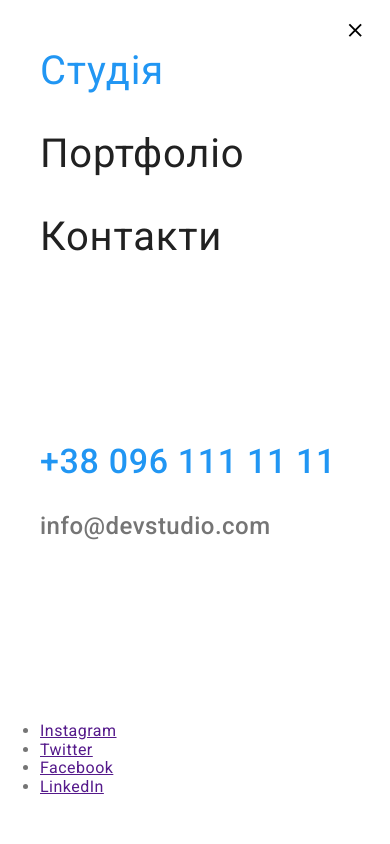
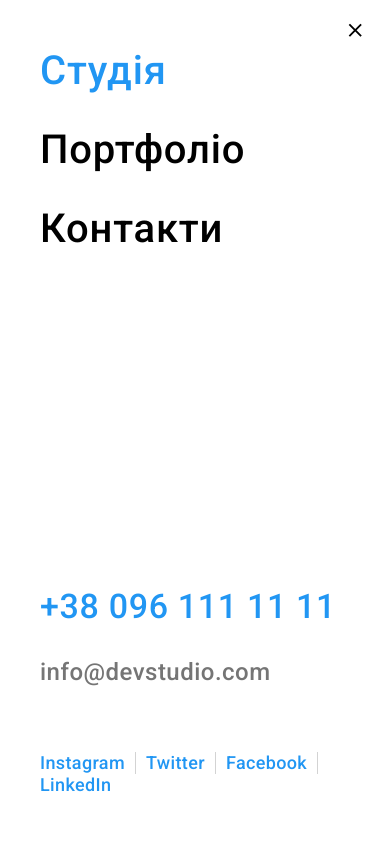
Before and after one commit to vitaliksmile/goit-markup-hw-08, a plain HTML site: page index.html in a window 390 px wide. Both pictures are taken after a click on the button 355 px from the left and 30 px from the top of the page. Shown: the top 844 px of the page. Drawn offline with nearby package versions, Linux system fonts and the light colour scheme.

Commit message:
адаптив ноорм

```diff
--- a/index.html
+++ b/index.html
@@ -163,42 +163,40 @@
         </div>
 
         <div class="header-link" data-menu>
-          <nav class="nav">
-            <ul class="nav__list list">
-              <li class="nav__item">
-                <a class="nav__link current link" href="./index.html">Студія</a>
+          <nav class="nav--header">
+            <ul class="nav__list--header list">
+              <li class="nav__item-header">
+                <a class="nav__header current link" href="./index.html"
+                  >Студія</a
+                >
               </li>
-              <li class="nav__item">
-                <a class="nav__link link" href="./portfolio.html">Портфоліо</a>
+              <li class="nav__item-header">
+                <a class="nav__header link" href="./portfolio.html"
+                  >Портфоліо</a
+                >
               </li>
-              <li class="nav__item">
-                <a class="nav__link link" href="">Контакти</a>
+              <li class="nav__item-header">
+                <a class="nav__header link" href="">Контакти</a>
               </li>
             </ul>
           </nav>
 
-          <ul class="contact list">
-            <li class="contact__item">
-              <a class="contact__link link" href="mailto:info@devstudio.com">
-                <svg class="contact__icon" width="16" height="12">
-                  <use href="./images/svg/symbol-defs.svg#icon-mail" />
-                </svg>
+          <ul class="contact--header list">
+            <li class="contact__item--header">
+              <a class="contact__header--num link" href="tel:+380961111111">
+                +38 096 111 11 11
+              </a>
+            </li>
+            <li class="contact__item--header">
+              <a
+                class="contact__header--mail link"
+                href="mailto:info@devstudio.com"
+              >
                 info@devstudio.com</a
               >
             </li>
-            <li class="contact__item">
-              <a
-                class="contact__link contact__link--number link"
-                href="tel:+380961111111"
-              >
-                <svg class="contact__icon" width="10" height="16">
-                  <use href="./images/svg/symbol-defs.svg#icon-smartphone" />
-                </svg>
-                +38 096 111 11 11
-              </a>
-            </li>
           </ul>
-          <ul class="social-header">
+          <ul class="social-header list">
             <li class="social-header__item">
               <a href="" class="social-header__link">Instagram</a>
             </li>
@@ -231,7 +229,7 @@
             ></use>
           </svg>
         </button>
-
+      </div>
     </header>
     <!-- Унікальний контент сторінки -->
 
--- a/sacc/components-page-index/_header.scss
+++ b/sacc/components-page-index/_header.scss
@@ -202,7 +202,7 @@
   .nav__link {
     font-size: 40px;
     line-height: 1.17;
-
+    font-weight: 500;
     letter-spacing: 0.02em;
     color: var(--title-text-color);
     transition-duration: 250ms;
@@ -239,3 +239,67 @@
     border-radius: 2px;
   }
 }
+.social-header {
+  display: flex;
+  flex-wrap: wrap;
+  align-items: center;
+}
+
+.social-header__item {
+  padding-right: 10px;
+  margin-right: 10px;
+  border-right: 1px solid rgba(33, 33, 33, 0.2);
+
+  &:last-child {
+    margin-right: 0px;
+    padding-right: 0px;
+    border: none;
+  }
+}
+
+.social-header__link {
+  font-weight: 500;
+  font-size: 18px;
+  line-height: 1.22;
+  letter-spacing: 0.02em;
+  color: #2196f3;
+  list-style: none;
+  text-decoration: none;
+}
+.nav__item-header {
+  font-weight: 500;
+  font-size: 40px;
+  line-height: 1.17;
+  letter-spacing: 0.02em;
+  margin-bottom: 32px;
+  &:last-child {
+    margin-bottom: 0;
+  }
+}
+.nav__header {
+  color: black;
+}
+.contact__header--num {
+  font-style: normal;
+  font-weight: 500;
+  font-size: 34px;
+  line-height: 1.17;
+  letter-spacing: 0.02em;
+  color: #2196f3;
+}
+.contact--header {
+  margin-top: 302px;
+}
+.contact__item--header {
+  margin-bottom: 32px;
+}
+.contact__header--mail {
+  font-weight: 500;
+  font-size: 24px;
+  line-height: 1.16;
+  letter-spacing: 0.02em;
+  color: #757575;
+}
+.current {
+  color: #2196f3;
+}
--- a/sacc/components-page-index/_modal.scss
+++ b/sacc/components-page-index/_modal.scss
@@ -20,6 +20,29 @@
 .backdrop.is-hidden .modal {
   transform: translate(-50%, -50%) scale(0.9);
 }
+// .modal {
+//   position: absolute;
+//   padding: 40px;
+//   top: 50%;
+//   left: 50%;
+
+//   @media screen and (max-width: $mobile) {
+//     top: 10%;
+//     left: 0;
+//     right: 0;
+//     width: 100%;
+//   }
+//   @media screen and (min-width: $mobile) {
+//     width: 450px;
+//     transform: translate(-50%, -50%);
+//   }
+
+//   @media screen and (min-width: $desktop) {
+//     width: 528px;
+//   }
+
+//   background-color: white;
+// }
 
 .modal {
   position: absolute;
@@ -27,8 +50,8 @@
   left: 50%;
   padding: 40px;
   transform: translate(-50%, -50%) scale(1);
-  width: 528px;
-  height: 581px;
+  max-width: 528px;
+  max-height: 581px;
   border-radius: 4px;
   box-shadow: 0px 1px 3px rgba(0, 0, 0, 0.12), 0px 1px 1px rgba(0, 0, 0, 0.14),
     0px 2px 1px rgba(0, 0, 0, 0.2);
```
Also changed, not shown: portfolio.html (+29 -31 lines), css/main.css, css/main.min.css, 2 other files.
